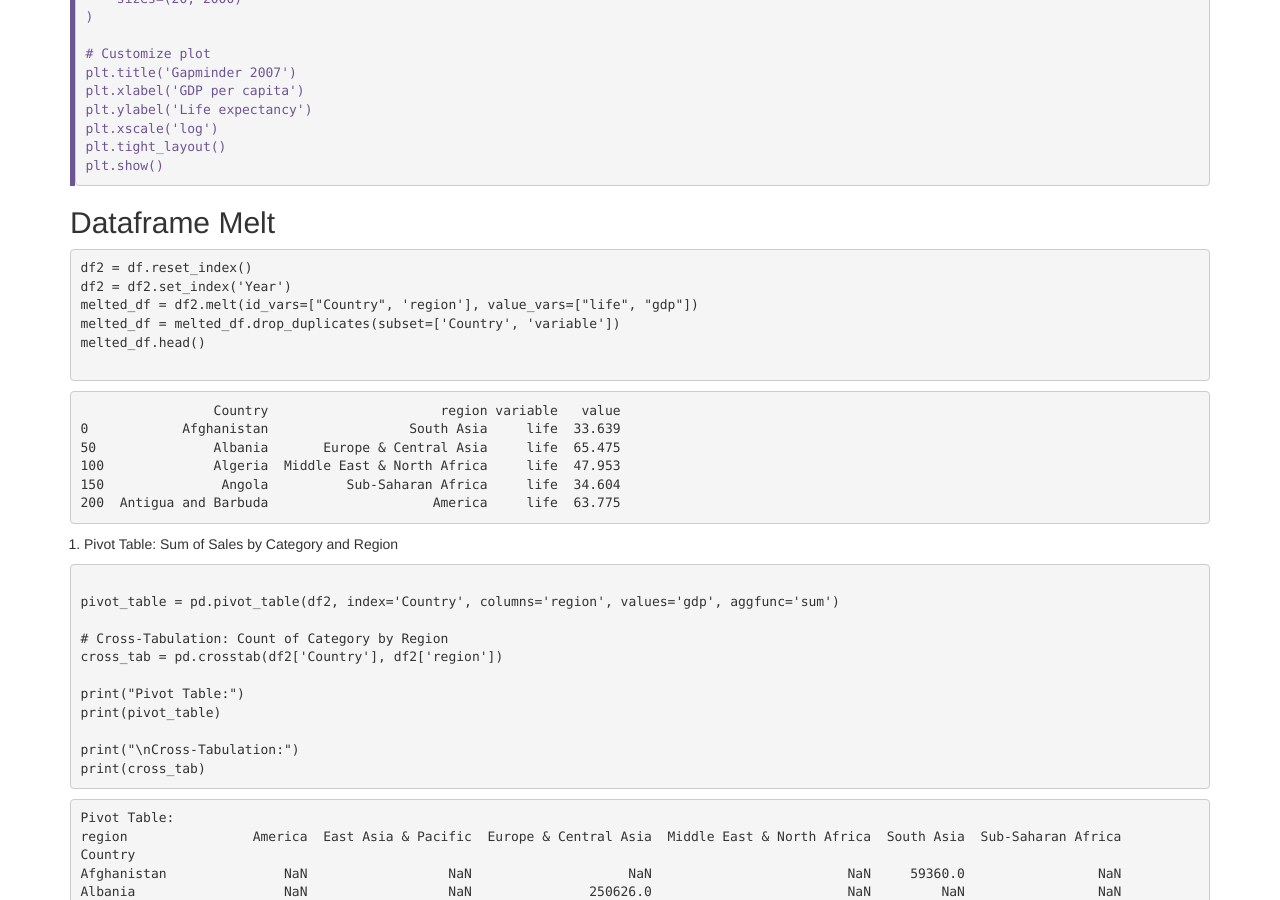
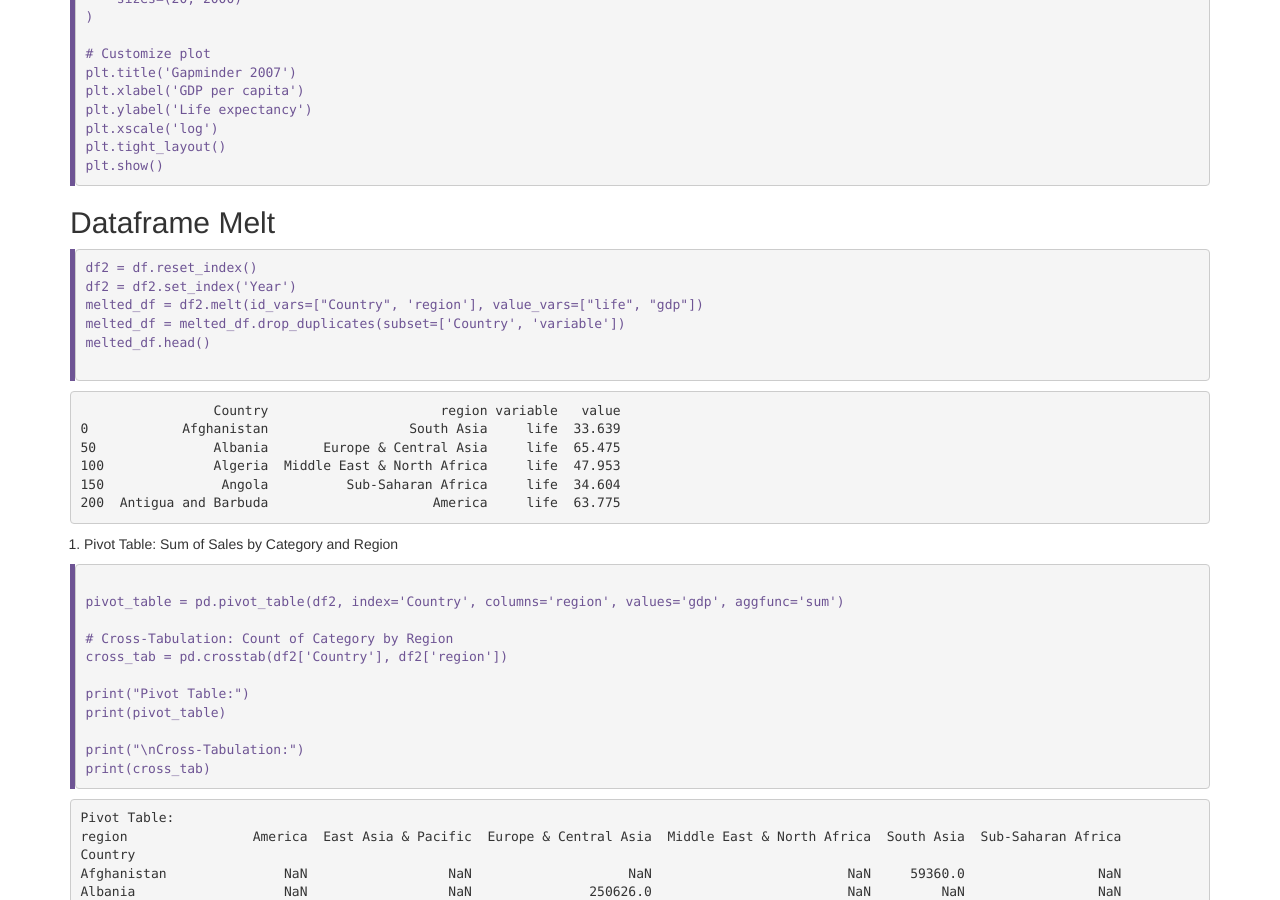
Before and after one commit to mesfind/python-basic, a Jekyll site: the page built from _episodes/04-data-frames.md, in a window 1280 px wide and 900 px high, scrolled down 22937 px. Built offline with Jekyll 4.4.1, drawn with Linux system fonts in a browser that asks for light colours.

Commit message:
update pivotal table and cross-tabulation lesson

````diff
--- a/_episodes/04-data-frames.md
+++ b/_episodes/04-data-frames.md
@@ -1805,14 +1805,17 @@ plt.show()
 
 ## Dataframe Melt
 
-```python
+~~~
 df2 = df.reset_index()
 df2 = df2.set_index('Year')
 melted_df = df2.melt(id_vars=["Country", 'region'], value_vars=["life", "gdp"])
 melted_df = melted_df.drop_duplicates(subset=['Country', 'variable'])
 melted_df.head()
 
-```
+~~~
+{: .python}
+
+
 ```output
                  Country                      region variable   value
 0            Afghanistan                  South Asia     life  33.639
@@ -1824,7 +1827,7 @@ melted_df.head()
 
 5. Pivot Table: Sum of Sales by Category and Region
 
-```python
+~~~
 
 pivot_table = pd.pivot_table(df2, index='Country', columns='region', values='gdp', aggfunc='sum')
 
@@ -1836,7 +1839,9 @@ print(pivot_table)
 
 print("\nCross-Tabulation:")
 print(cross_tab)
-```
+~~~
+{: .python}
+
 
 ```output
 Pivot Table:
````
